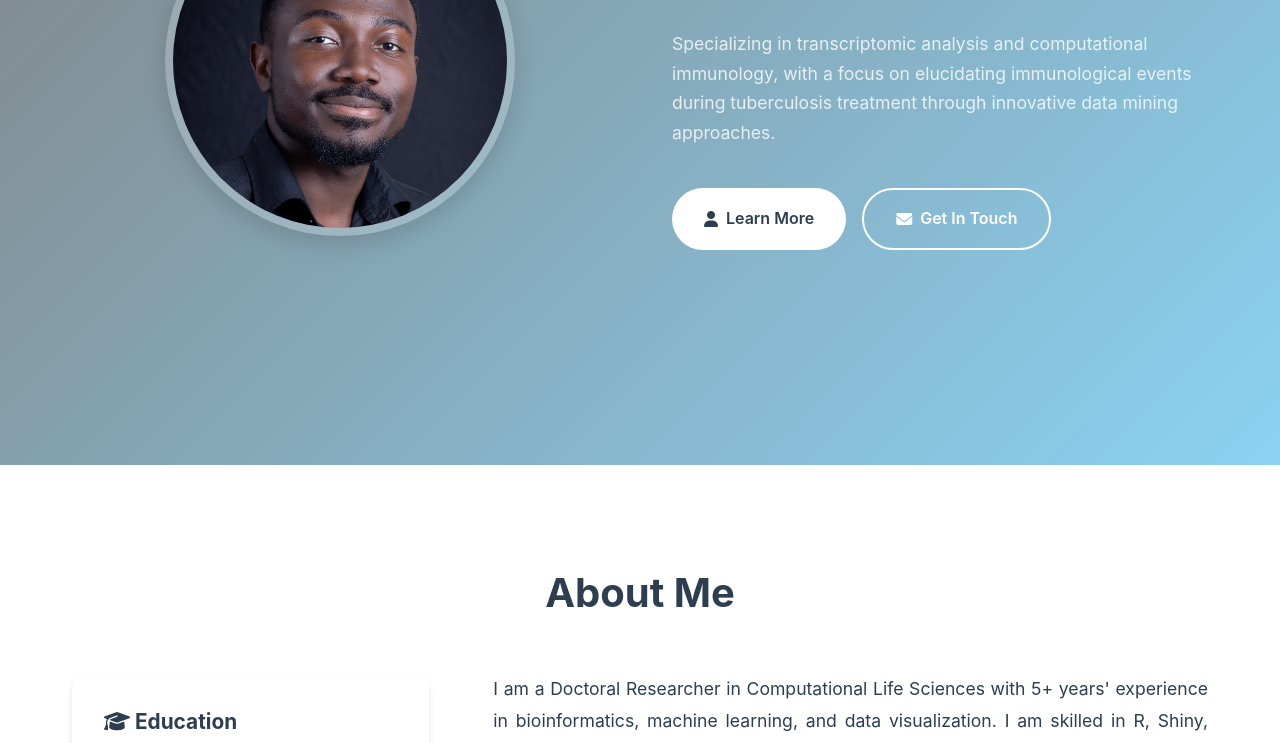
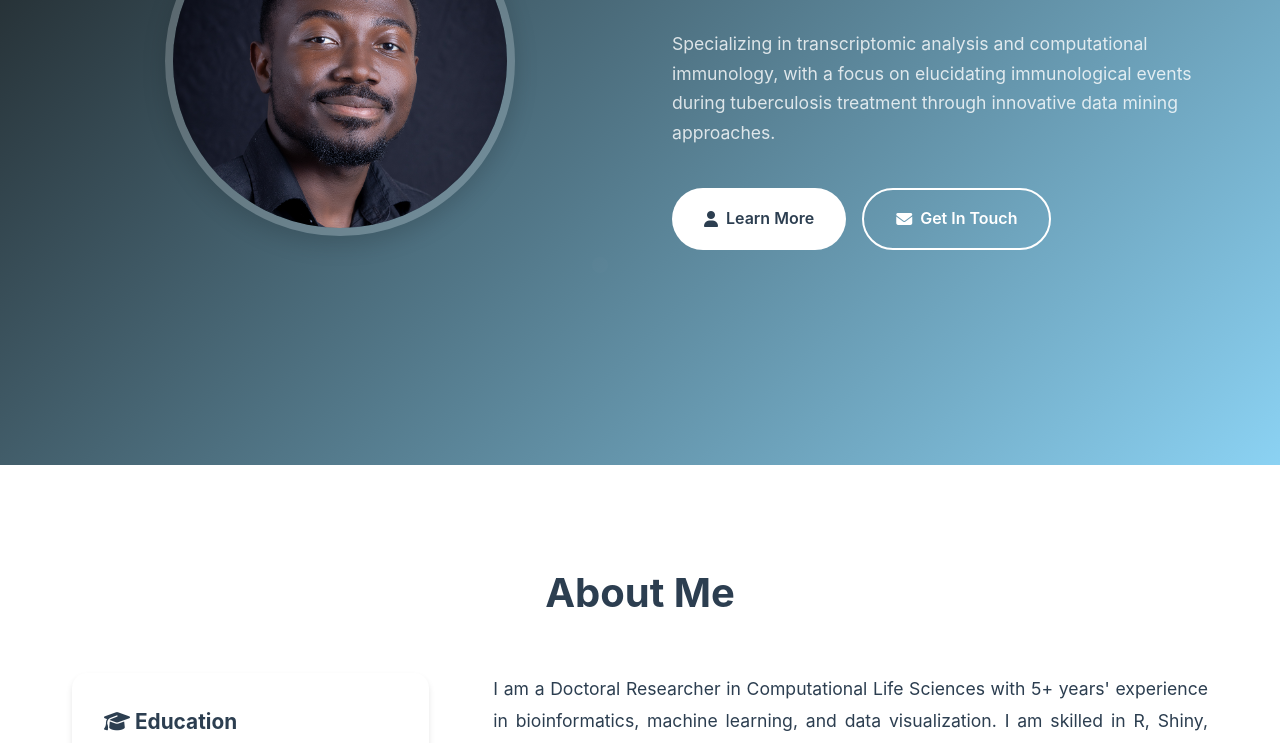
Before and after one commit to Asimeng/asimeng.github.io, a plain HTML site: page index.html in a window 1280 px wide. Shown: the part 335-1078 px from the top of the page. Drawn offline with Linux system fonts and the light colour scheme.

Commit message:
minor color gradient

```diff
--- a/index.html
+++ b/index.html
@@ -15,7 +15,7 @@
             --text-color: #2c3e50;
             --light-gray: #ecf0f1;
             --white: #ffffff;
-            --gradient: linear-gradient(135deg, #808080 0%, #8bd2f3 100%);
+            --gradient: linear-gradient(135deg, #141414 0%, #8bd2f3 100%);
             --shadow: 0 4px 6px rgba(0, 0, 0, 0.1);
             --shadow-hover: 0 8px 25px rgba(0, 0, 0, 0.15);
         }
```
